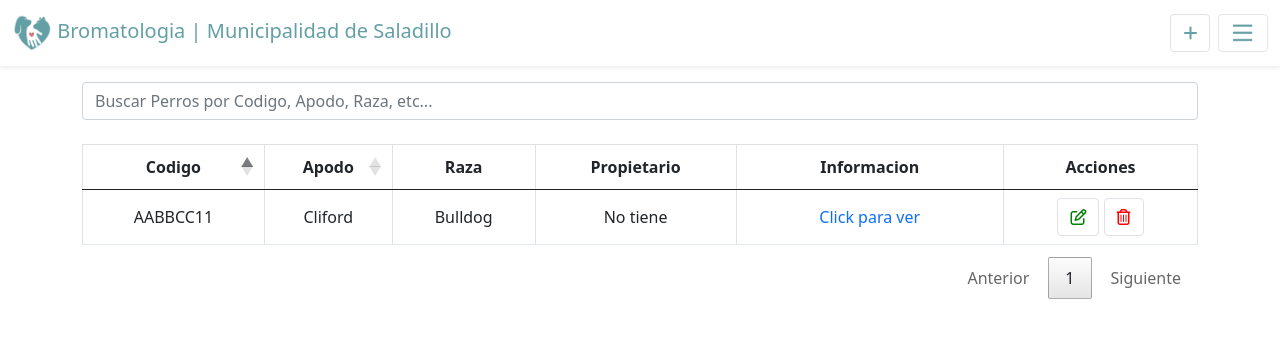
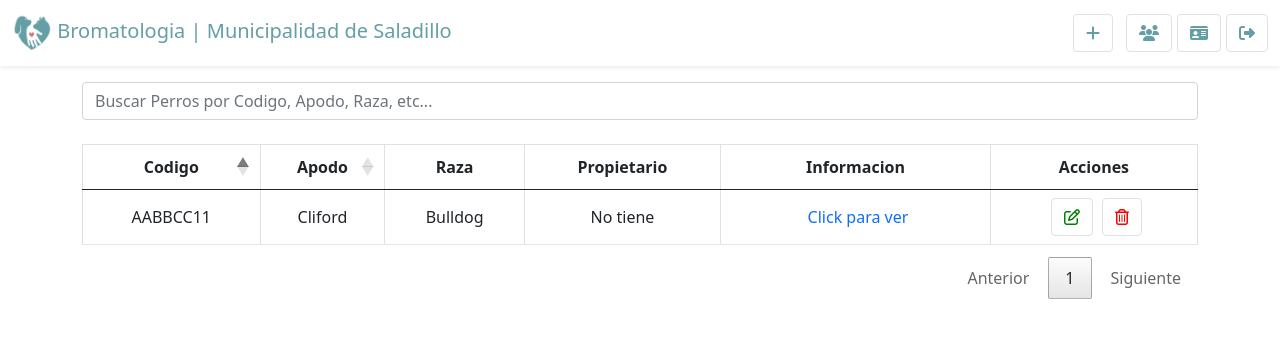
Before and after one commit to JoaquinLabarta/Proyecto_Perros, a PHP site: page /php/vistas/page_principal/index.php in a window 1280 px wide. Shown: the top 338 px of the page. Run offline with PHP 8.4, Linux system fonts and the light colour scheme; the visitor is signed in with stand-in values (Sample User, id 1); data comes from the database, SQL or seed files in the repository; data that the repository does not hold is empty; some libraries are stand-ins or nearby versions.

Commit message:
Barra de Navegacion Terminada

```diff
--- a/php/vistas/componentes/header.php
+++ b/php/vistas/componentes/header.php
@@ -13,15 +13,8 @@
         border-radius: .25rem;
         transition: box-shadow .15s ease-in-out;
     }
-
-    .btn-group-vertical {
-        flex-direction: column;
-        align-items: center;
-    }
-
-    .btn-group-vertical>.btn,
-    .btn-group-vertical>.btn-group {
-        width: 60%;
+    .btn{
+        margin-left: 5px;
     }
 </style>
 
@@ -34,6 +27,7 @@
         <div class="d-flex">
             <?php if ($_SESSION["Rol"] == 1): ?>
                 <div class="dropdown me-2">
+                    <div class="d-flex">
                     <button class="btn btn-white border" style='color: #649fa5' type="button" data-bs-toggle="dropdown">
                         <i class="fas fa-plus"></i>
                     </button>
@@ -61,51 +55,28 @@
                     <?php endif; ?>
                 </div>
             <?php endif; ?>
-            <button class="navbar-toggler" type="button" data-bs-toggle="offcanvas" data-bs-target="#offcanvasNavbar" aria-controls="offcanvasNavbar">
-                <img src="/proyecto-perros/recursos/nav.png" class="navbar-toggler-icon"></img>
-            </button>
-            <div class="offcanvas offcanvas-end" tabindex="-1" id="offcanvasNavbar" aria-labelledby="offcanvasNavbarLabel">
-                <div class="offcanvas-header">
-                    <a class="navbar-brand" style="color:#649FA5" href="/proyecto-perros/php/vistas/page_principal">
-                        <img src="/proyecto-perros/recursos/logo.png" alt="" width="40" height="40">
-                        Bromatologia Saladillo
-                    </a>
-                    <button type="button" class="btn-close text-reset" data-bs-dismiss="offcanvas" aria-label="Close"></button>
                 </div>
-                <div class="btn-group-vertical">
-                    <ul class="navbar-nav justify-content-end flex-grow-1 pe-3">
                         <?php if ($_SESSION["Rol"] == 1): ?>
-                            <li class="nav-item">
                                 <?php if ($carpeta_actual !== "page_principal"): ?>
-                                    <a class='btn btn-white' title="Usuarios" style='color: #649fa5' href="/proyecto-perros/php/vistas/page_principal">
-                                        <i class="fas fa-home"></i> Inicio
+                                    <a class='btn btn-white border' title="Usuarios" style='color: #649fa5' href="/proyecto-perros/php/vistas/page_principal">
+                                        <i class="fas fa-home"></i>
                                     </a>
                                 <?php endif; ?>
-                            </li>
-                            <li class="nav-item">
                                 <?php if ($carpeta_actual !== "page_usuarios"): ?>
-                                    <a class="btn btn-white" title="Usuarios" style='color: #649fa5' href="/proyecto-perros/php/vistas/page_usuarios">
-                                        <i class="fas fa-users"></i> Usuarios
+                                    <a class="btn btn-white border" title="Usuarios" style='color: #649fa5' href="/proyecto-perros/php/vistas/page_usuarios">
+                                        <i class="fas fa-users"></i>
                                     </a>
                                 <?php endif; ?>
-                            </li>
-
-                            <li class="nav-item">
                                 <?php if ($carpeta_actual !== "page_propietarios"): ?>
-                                    <a class='btn btn-white' title="Propietarios" style='color: #649fa5' href="/proyecto-perros/php/vistas/page_propietarios">
-                                        <i class="fas fa-id-card"></i> Propietarios
+                                    <a class='btn btn-white border' title="Propietarios" style='color: #649fa5' href="/proyecto-perros/php/vistas/page_propietarios">
+                                        <i class="fas fa-id-card"></i>
                                     </a>
                                 <?php endif; ?>
-                            </li>
                         <?php endif; ?>
-                        <li class="nav-item">
-                            <a class="btn btn-white" title="Cerrar sesion" style="color: #649fa5" href="/proyecto-perros/php/conexion/page_principal/cerrar_sesion.php">
-                                <i class="fas fa-sign-out-alt"></i> Cerrar Sesion
+                            <a class="btn btn-white border" title="Cerrar sesion" style="color: #649fa5" href="/proyecto-perros/php/conexion/page_principal/cerrar_sesion.php">
+                                <i class="fas fa-sign-out-alt"></i>
                             </a>
-                        </li>
-                    </ul>
-                </div>
-            </div>
+                        </div>
         </div>
     </div>
 </nav>
```
